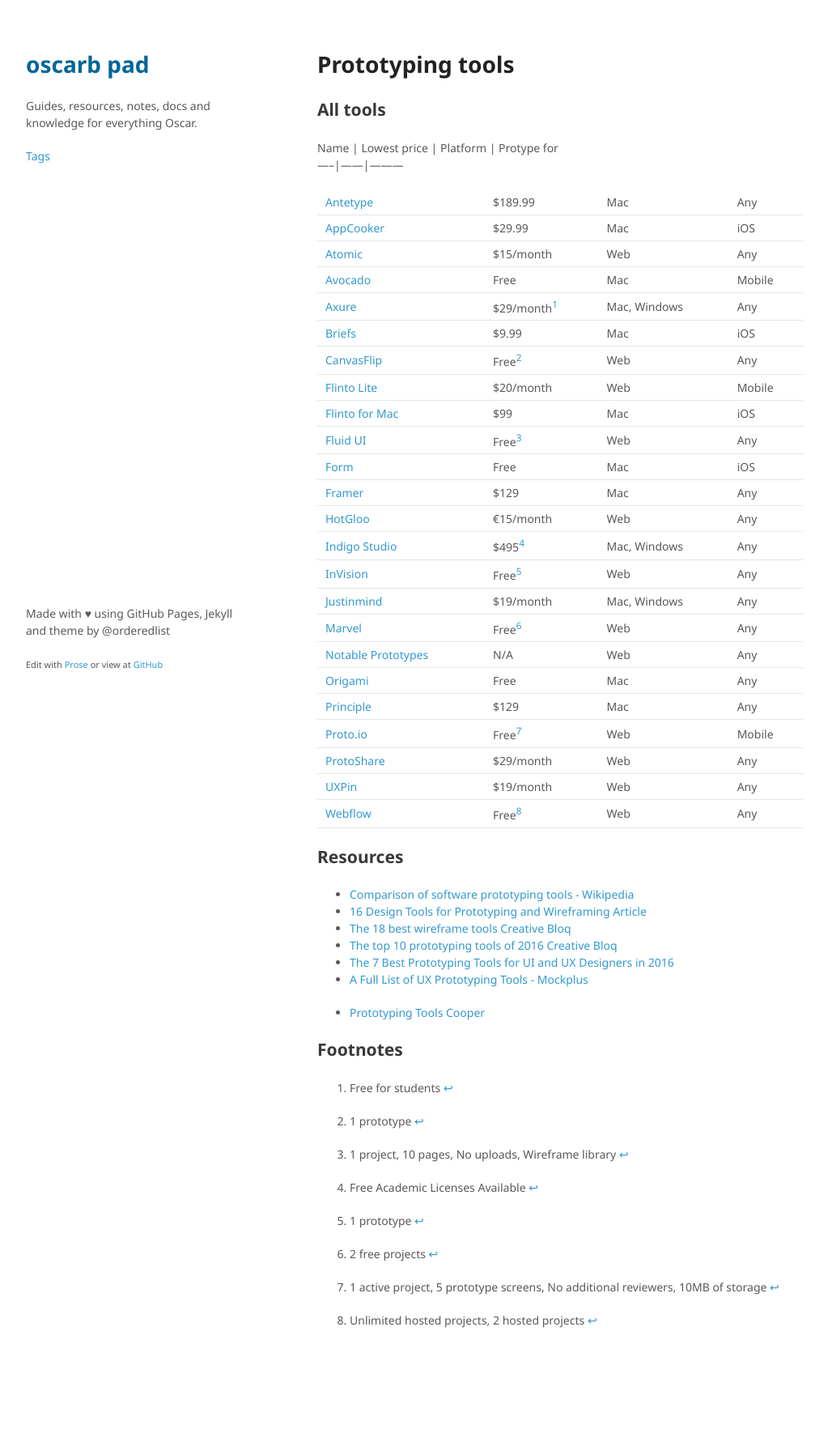
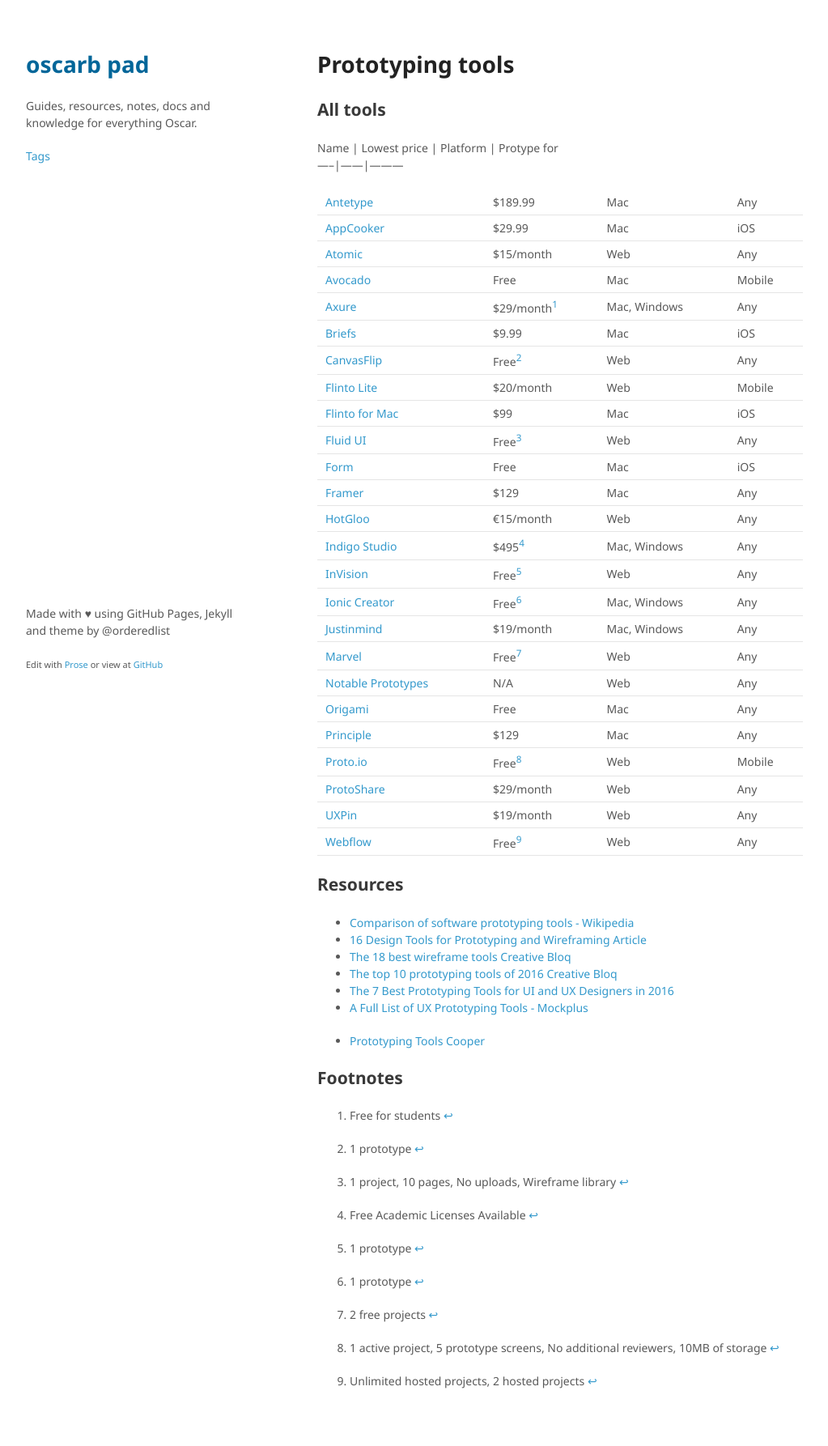
Before and after one commit to oscarb/pad, a Jekyll site: the page built from _docs/prototyping.md, in a window 1280 px wide. Shown: the whole page at 81% size, without its empty margins (128-1151 px from the left). Built offline with Jekyll 4.4.1, drawn with Linux system fonts in a browser that asks for light colours; some web fonts are replaced; before the commit the page ends 1711 px from its top, so only the background shows below that.

Commit message:
Updated prototyping.md

```diff
--- a/_docs/prototyping.md
+++ b/_docs/prototyping.md
@@ -31,6 +31,7 @@ Name | Lowest price | Platform | Protype for
 [HotGloo](https://www.hotgloo.com/) | €15/month | Web | Any
 [Indigo Studio](http://www.infragistics.com/products/indigo-studio) | $495[^indigo] | Mac, Windows | Any
 [InVision](https://www.invisionapp.com/) | Free[^invision] | Web | Any
+[Ionic Creator](http://ionic.io/products/creator) | Free[^ionic] | Mac, Windows | Any
 [Justinmind](https://www.justinmind.com/) | $19/month | Mac, Windows | Any
 [Marvel](https://marvelapp.com/) | Free[^marvel] | Web | Any
 [Notable Prototypes](http://zurb.com/notable/features/prototypes) | N/A | Web | Any
@@ -47,6 +48,7 @@ Name | Lowest price | Platform | Protype for
 [^fluid]: 1 project, 10 pages, No uploads, Wireframe library
 [^indigo]: Free Academic Licenses Available
 [^invision]: 1 prototype
+[^ionic]: 1 prototype
 [^marvel]: 2 free projects
 [^protoio]: 1 active project, 5 prototype screens, No additional reviewers, 10MB of storage
 [^webflow]: Unlimited hosted projects, 2 hosted projects
```
